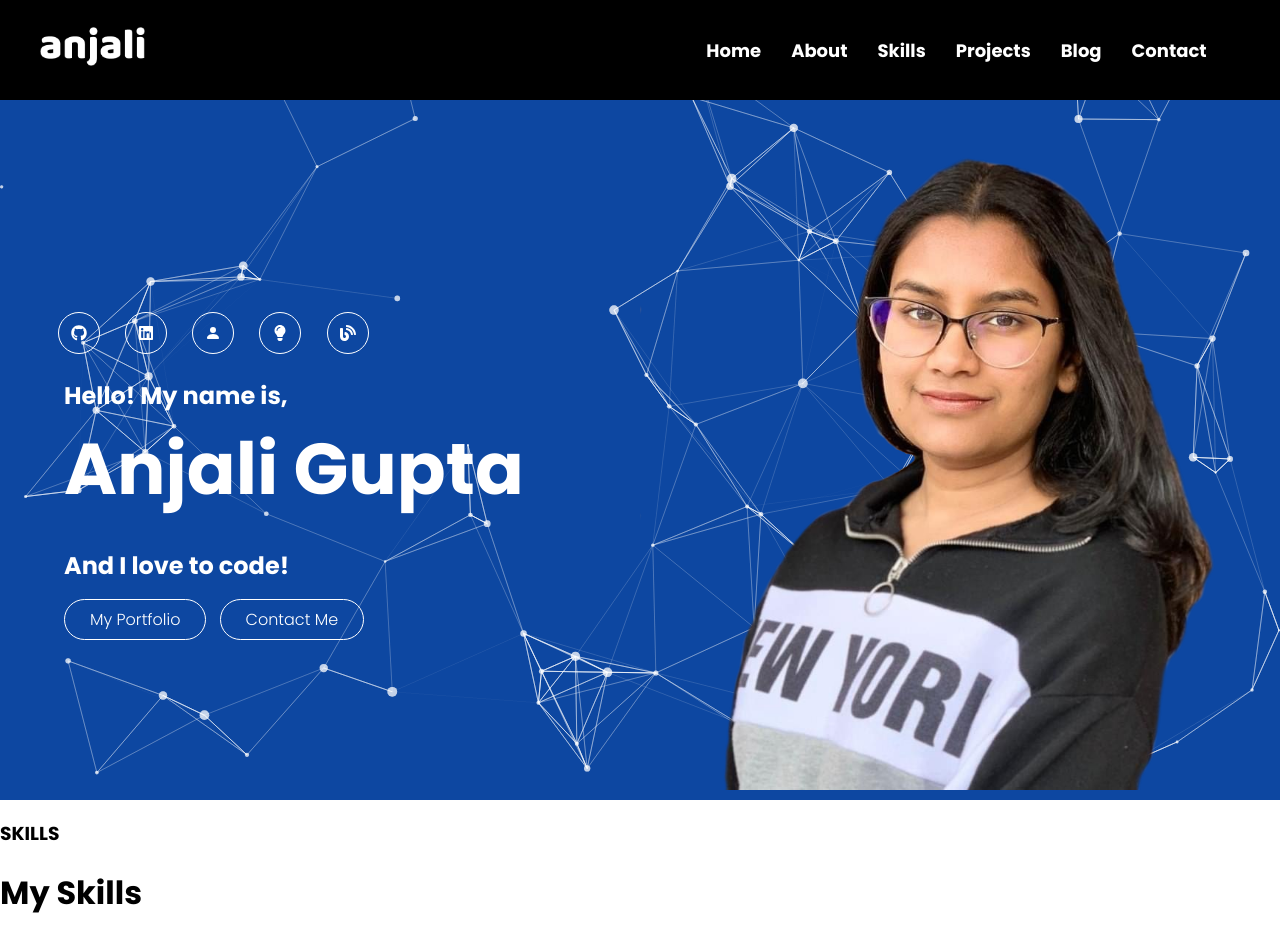
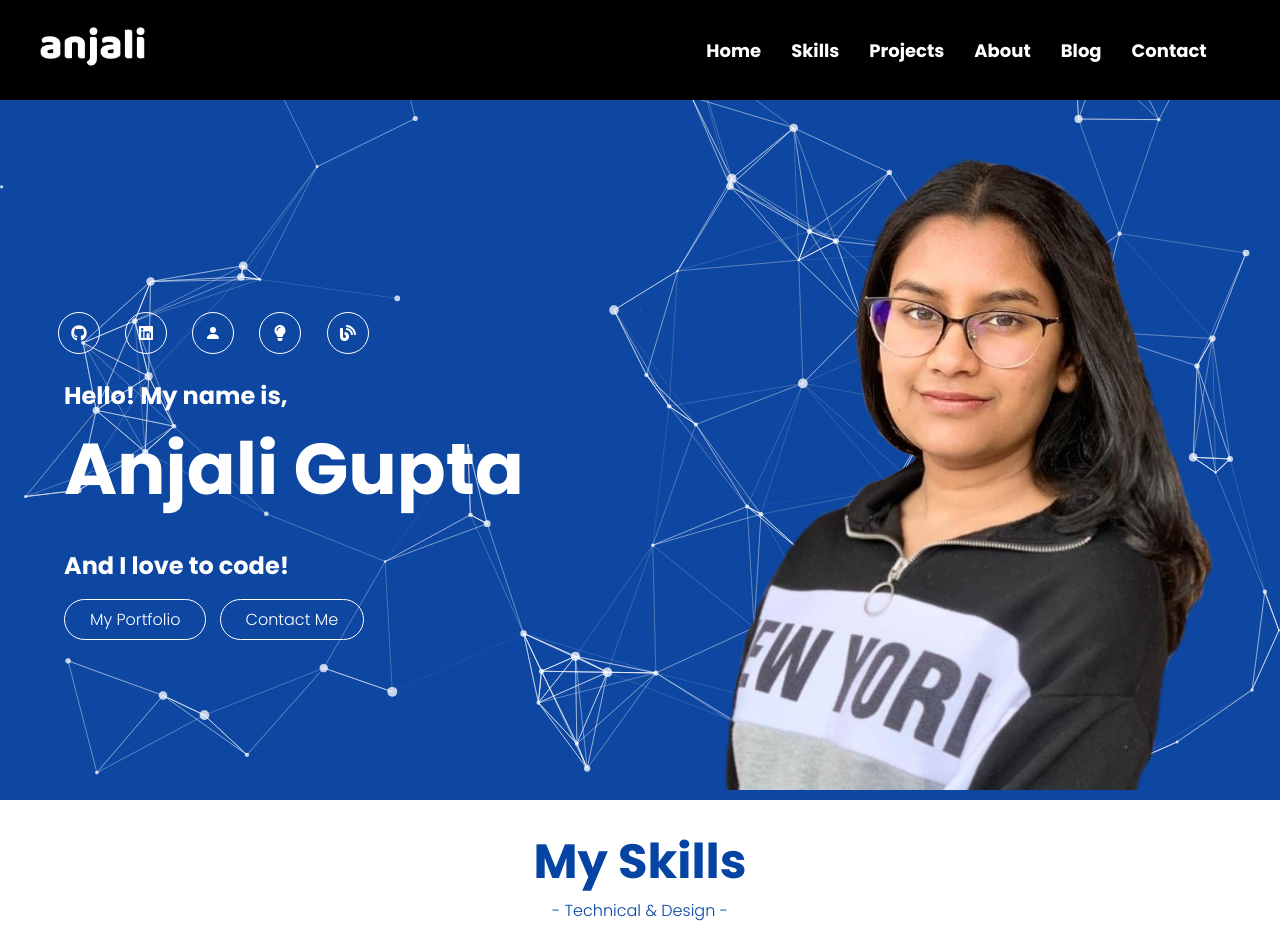
Before and after one commit to anjalig21/Personal-Website, a React (Create React App) app: page / in a window 1280 px wide. Shown: the top 937 px of the page. Built offline with nearby package versions, Linux system fonts and the light colour scheme.

Commit message:
added skills section

```diff
--- a/src/App.js
+++ b/src/App.js
@@ -11,8 +11,8 @@ function App() {
     <div>
       <Particle />
       <Banner />
+      <Skills />
       <Navbar />
-      <Skills />
     </div>
   );
 }
--- a/src/CSS/skills.css
+++ b/src/CSS/skills.css
@@ -0,0 +1,26 @@
+.skills {
+    background: white;
+    color:  #0644A3;
+}
+
+.common {
+    width: 50%;
+    margin: 4% auto;
+    text-align: center;
+}
+
+.mainHeader {
+    margin-top: -4%;
+    font-size: 300%;
+}
+
+.mainContent {
+    margin-top: -5%;
+}
+
+.commonBorder {
+    background: rgb(19, 18, 18);
+    width: 85px;
+    height: 3px;
+    margin: 10px auto;
+}
--- a/src/components/navbar.js
+++ b/src/components/navbar.js
@@ -16,9 +16,9 @@ const Navbar = () => {
                     </ul>
                     <ul className = "navbar__right">
                         <li> <a href = "" >Home</a></li>
-                        <li> <a href = "" >About</a></li>
                         <li> <a href = "" >Skills</a></li>
                         <li> <a href = "" >Projects</a></li>
+                        <li> <a href = "" >About</a></li>
                         <li> <a href = "" >Blog</a></li>
                         <li> <a href = "" >Contact</a></li>
                     </ul>
--- a/src/components/skills.js
+++ b/src/components/skills.js
@@ -6,12 +6,13 @@ const Skills = () => {
         <div className = "skills">
             <div className = "container">
                 <div className = "skills__header">
-                    <h3 className = "heading">SKILLS</h3>
-                    <h1 className = "mainHeader">My Skills</h1>
-                    <p className = "mainContent">lorem ipsum eoif jei fje fjef j</p>
+                    <div className = "common">
+                        <h1 className = "mainHeader">My Skills</h1>
+                        <p className = "mainContent">- Technical & Design -</p>
+                        <div className = "commonBorder"></div>
+                    </div>
                 </div>
             </div>
-
         </div>
     )
 }
```
Also changed, not shown: 2 other files (tests, documents, lock files or other folders).
